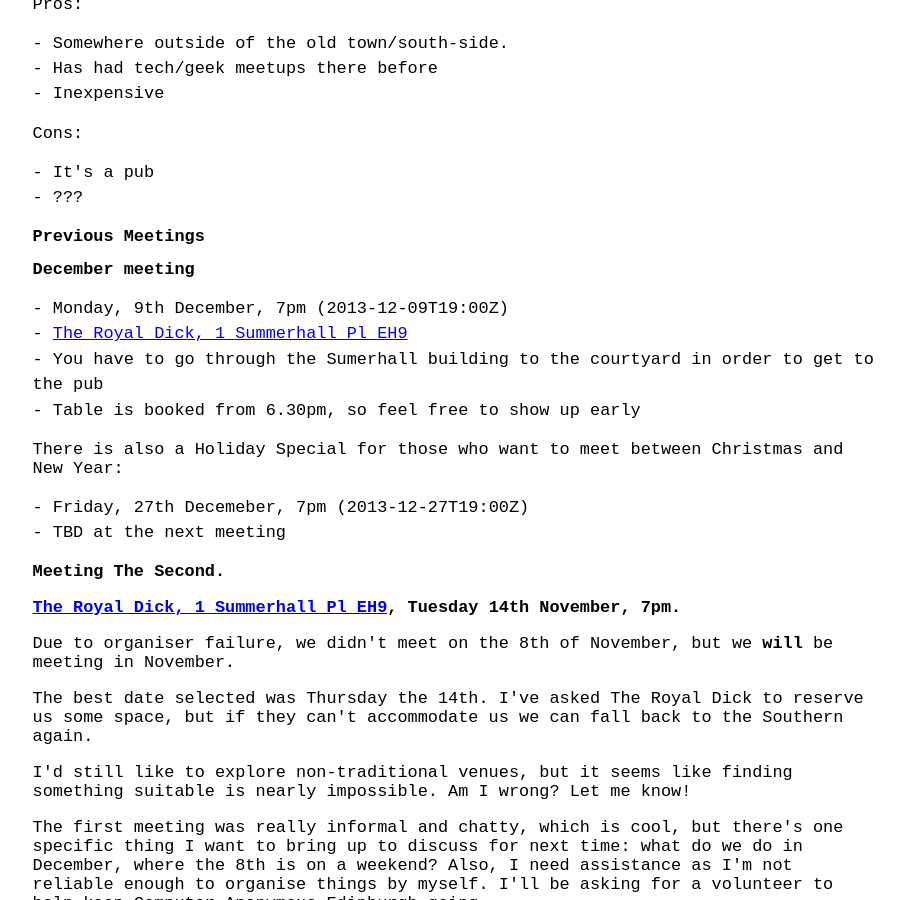
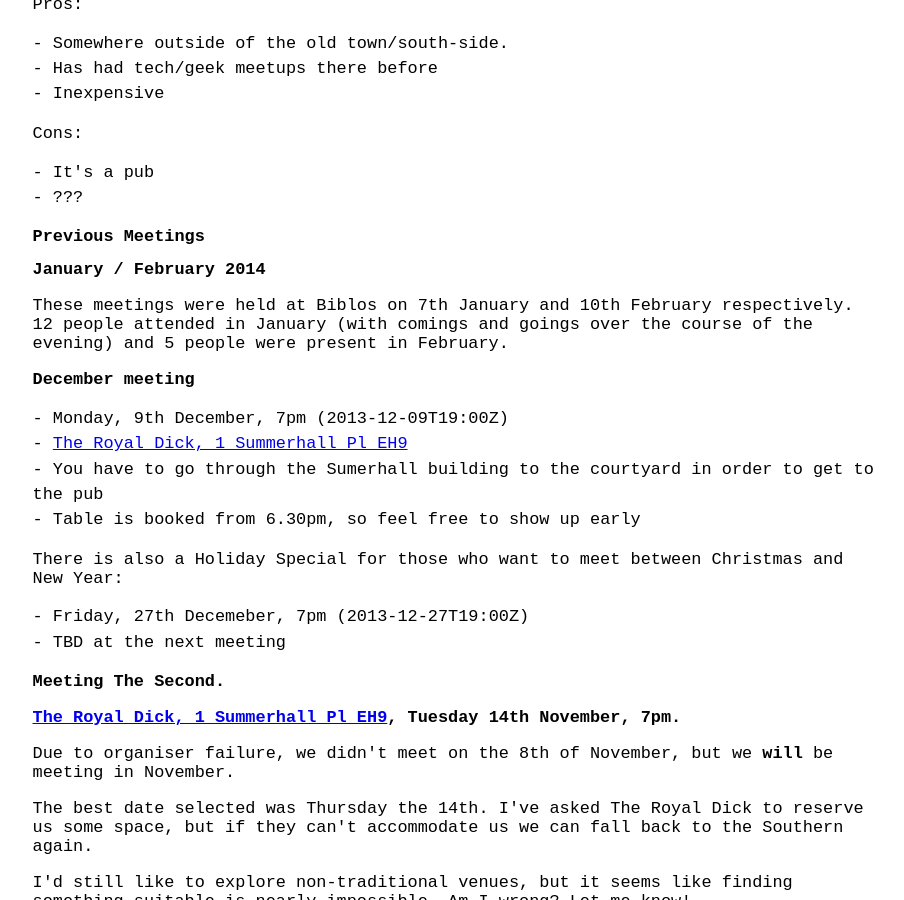
Before and after one commit to computeranonymous/computer, a Jekyll site: the page built from uk_edinburgh.html, in a window 1280 px wide and 900 px high, scrolled down 2505 px. Shown: the whole window, without its empty margins (185-1089 px from the left). Built offline with Jekyll 4.4.1, drawn with Linux system fonts in a browser that asks for light colours; some of the changed text lies outside the part shown.

Commit message:
Add date for March 2014 meeting for UK_Edinburgh
Added date for March 2014 meeting for the UK_Edinburgh chapter and added historical information about the meetings in January and February.

```diff
--- a/uk_edinburgh.html
+++ b/uk_edinburgh.html
@@ -69,7 +69,7 @@
 
       <p>You can add your name by doing a fork and pull request on the <a href="https://github.com/computeranonymous/computer/blob/gh-pages/uk_edinburgh.html">github page</a>, or by emailing computercomputercomputer at glastonbridge dot co dot uk.  The latter method is somewhat unreliable and uses a high-latency meat interface, but it tries hard.</p>
 
-      <p>There is also an edinburgh-specific IRC channel on freenode called ##computer.ed (<a href="http://webchat.freenode.net/?channels=##computer.ed">web IRC interface)</a></p>
+      <p>There is also an edinburgh-specific IRC channel on freenode called ##computer.ed (<a href="http://webchat.freenode.net/?channels=##computer.ed">web IRC interface</a>)</p>
 
       <h3>Venues:</h3>
 
@@ -139,6 +139,10 @@
 
       <h1>Previous Meetings</h1>
 
+      <h2>January / February 2014</h2>
+
+      <p>These meetings were held at Biblos on 7th January and 10th February respectively.  12 people attended in January (with comings and goings over the course of the evening) and 5 people were present in February.</p>
+
       <h2>December meeting</h2>
 
       <ul>
```
Also changed, not shown: other parts of uk_edinburgh.html (+1 -1 lines).
